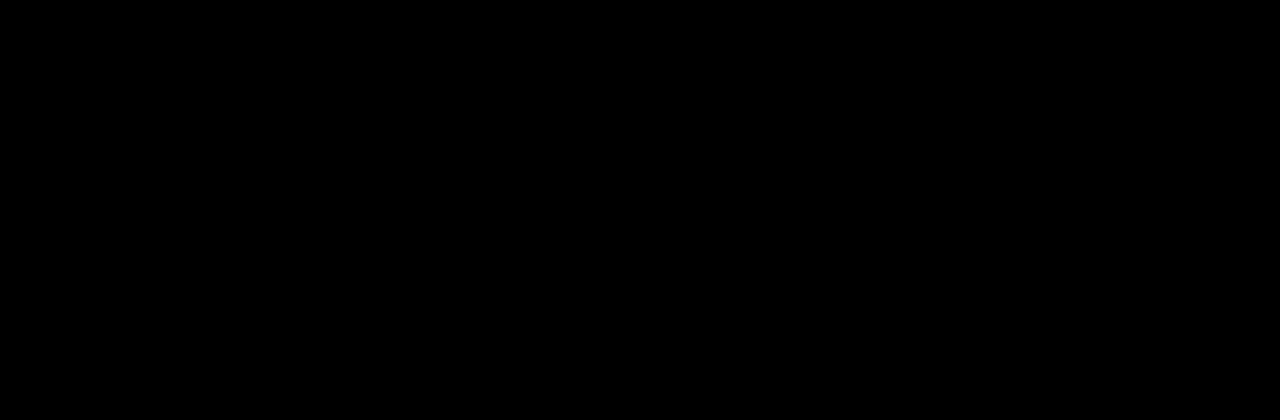
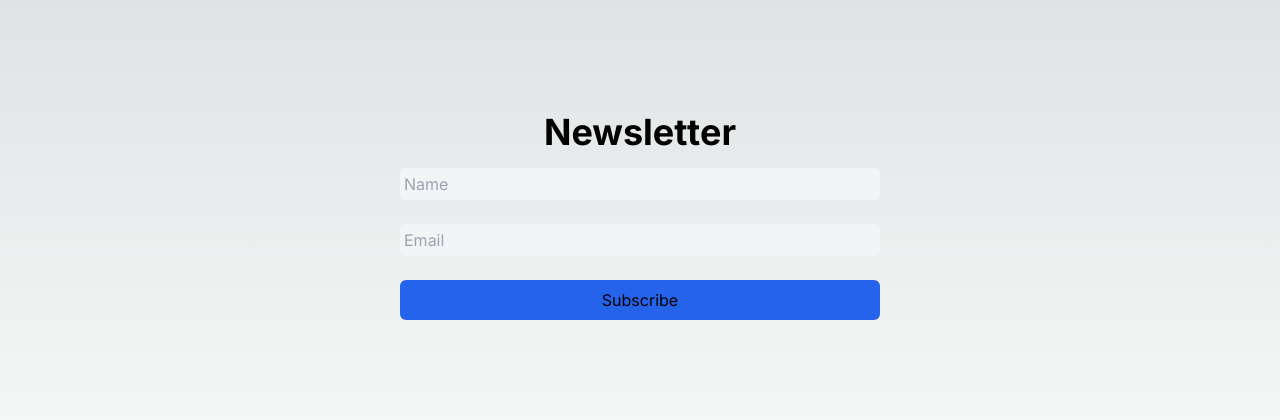
Before and after one commit to quang08/NextJS13-Server-Actions, a Next.js app: page / in a window 1280 px wide. Shown: the part 184-604 px from the top of the page. Built offline with nearby package versions, Linux system fonts and the light colour scheme.

Commit message:
set up example

```diff
--- a/src/app/page.tsx
+++ b/src/app/page.tsx
@@ -1,19 +1,32 @@
-//what if we dont't want to declare this as a client component, but still want to keep the interactivity for the server-side
-//like making a DB request? -> creating a mutation to the DB
-
 export default function Home() {
-  //we define a server-side function (has to be async)
-  async function consoleLog() {
-    "use server"; //only be run on the server and we wont see the log in the inspector since it's sever-side
-    console.log("Hello");
-  }
-
   return (
-    //we don't use the client onSubmit event handler but pass it an action - this is a special property that takes a function and will provide the data from the form to run server side code
-    <div className="bg-black h-screen w-screen">
-      <form action={consoleLog}>
-        <button>console log</button>
-      </form>
-    </div>
+    <main className="h-screen w-screen flex justify-center items-center">
+      <div className="h-full w-1/2 md:max-w-3/4 flex flex-col justify-center items-center gap-4">
+        <h1 className="text-4xl font-bold">Newsletter</h1>
+        <form
+          autoComplete="off"
+          className="flex flex-col w-3/4 md:max-w-lg gap-6"
+        >
+          <input
+            className="p-1 rounded-md bg-gray-100 text-black"
+            type="text"
+            placeholder="Name"
+            name="name"
+          />
+          <input
+            className="p-1 rounded-md bg-gray-100 text-black"
+            type="email"
+            placeholder="Email"
+            name="email"
+          />
+          <button
+            type="submit"
+            className="bg-blue-600 p-2 rounded-md cursor-pointer hover:bg-blue-500"
+          >
+            Subscribe
+          </button>
+        </form>
+      </div>
+    </main>
   );
 }
```
